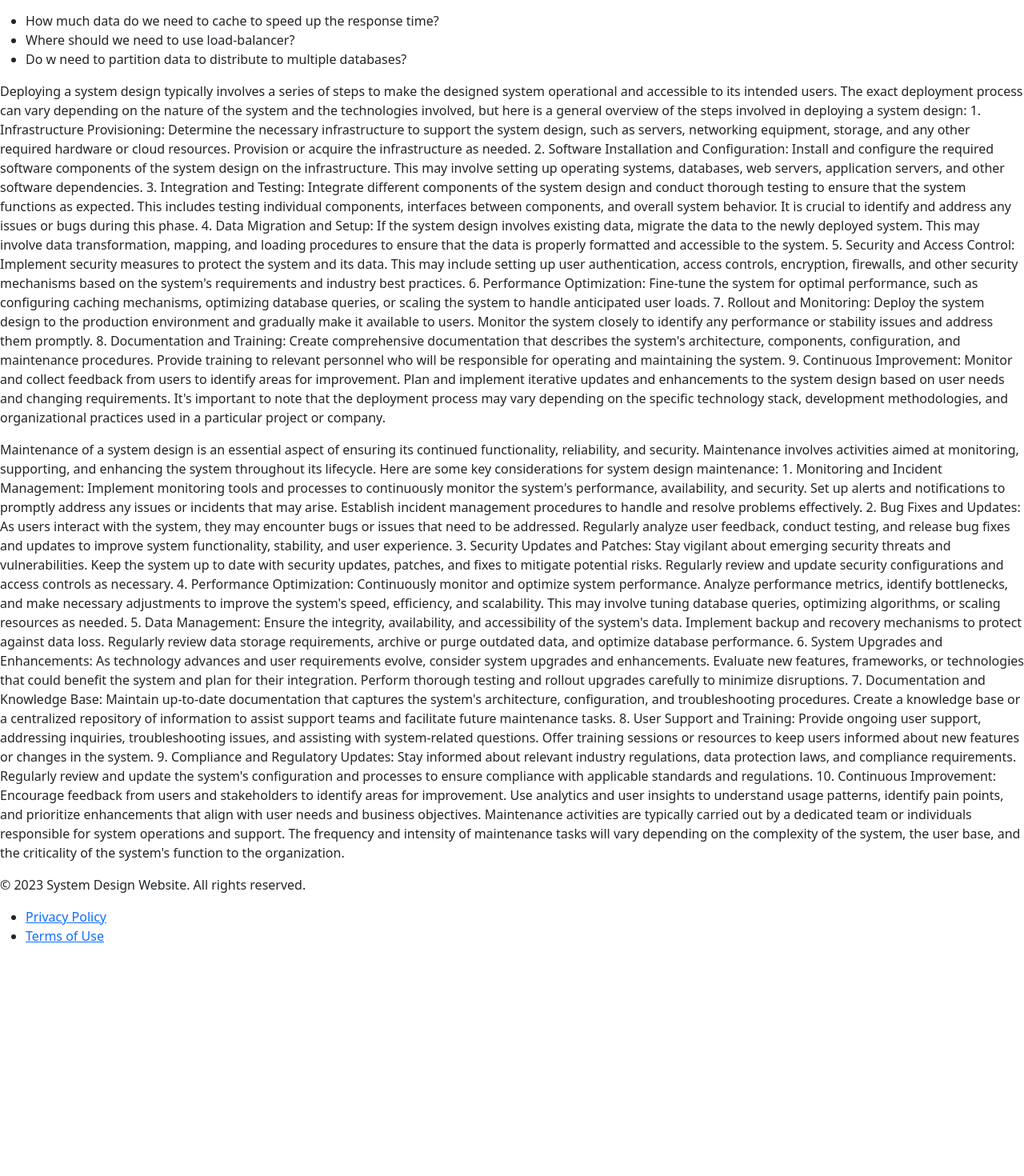
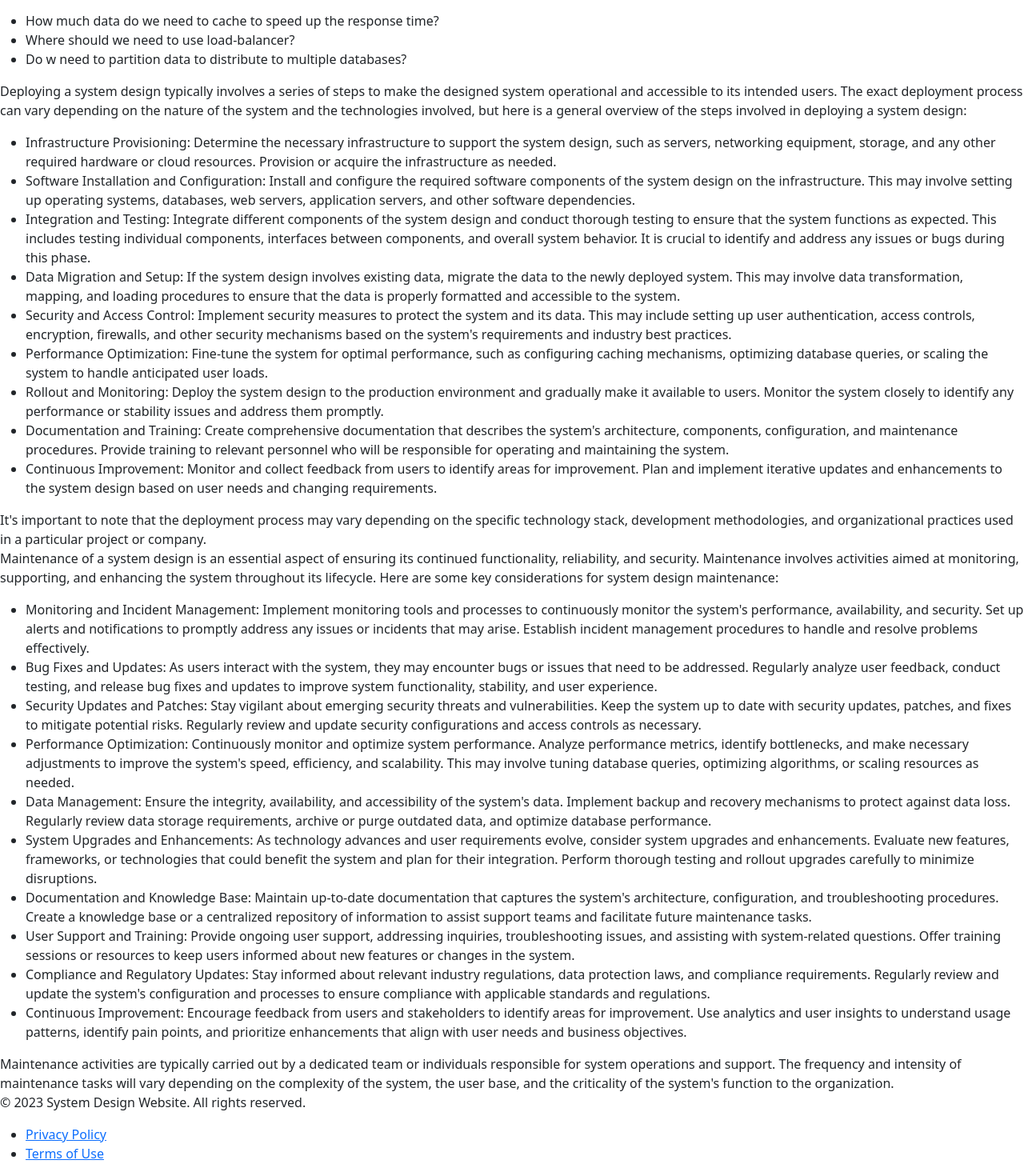
Before and after one commit to Shilpa3107/System_Design, an Angular app: page /casestudies in a window 1280 px wide. Shown: the part 700-2170 px from the top of the page at 80% size. Before the commit the page ends 1898 px from the top, so only its background shows below. Built offline with nearby package versions, Linux system fonts and the light colour scheme.

Commit message:
putting the lines in a list

```diff
--- a/src/app/casestudies/casestudies.component.html
+++ b/src/app/casestudies/casestudies.component.html
@@ -41,32 +41,33 @@ It's also important to do tradeoff analysis at this stage. Considerations like t
 
 <p>
 Deploying a system design typically involves a series of steps to make the designed system operational and accessible to its intended users. The exact deployment process can vary depending on the nature of the system and the technologies involved, but here is a general overview of the steps involved in deploying a system design:
+<ul>
+<li> Infrastructure Provisioning: Determine the necessary infrastructure to support the system design, such as servers, networking equipment, storage, and any other required hardware or cloud resources. Provision or acquire the infrastructure as needed.</li>
+<li> Software Installation and Configuration: Install and configure the required software components of the system design on the infrastructure. This may involve setting up operating systems, databases, web servers, application servers, and other software dependencies.</li>
+<li>  Integration and Testing: Integrate different components of the system design and conduct thorough testing to ensure that the system functions as expected. This includes testing individual components, interfaces between components, and overall system behavior. It is crucial to identify and address any issues or bugs during this phase.</li>
+<li>  Data Migration and Setup: If the system design involves existing data, migrate the data to the newly deployed system. This may involve data transformation, mapping, and loading procedures to ensure that the data is properly formatted and accessible to the system.</li>
+<li>  Security and Access Control: Implement security measures to protect the system and its data. This may include setting up user authentication, access controls, encryption, firewalls, and other security mechanisms based on the system's requirements and industry best practices.</li>
+<li>  Performance Optimization: Fine-tune the system for optimal performance, such as configuring caching mechanisms, optimizing database queries, or scaling the system to handle anticipated user loads.</li>
+<li>  Rollout and Monitoring: Deploy the system design to the production environment and gradually make it available to users. Monitor the system closely to identify any performance or stability issues and address them promptly.</li>
+<li>  Documentation and Training: Create comprehensive documentation that describes the system's architecture, components, configuration, and maintenance procedures. Provide training to relevant personnel who will be responsible for operating and maintaining the system.</li>
+<li>  Continuous Improvement: Monitor and collect feedback from users to identify areas for improvement. Plan and implement iterative updates and enhancements to the system design based on user needs and changing requirements.</li>
+</ul>
+It's important to note that the deployment process may vary depending on the specific technology stack, development methodologies, and organizational practices used in a particular project or company.
 
-1. Infrastructure Provisioning: Determine the necessary infrastructure to support the system design, such as servers, networking equipment, storage, and any other required hardware or cloud resources. Provision or acquire the infrastructure as needed.
-2. Software Installation and Configuration: Install and configure the required software components of the system design on the infrastructure. This may involve setting up operating systems, databases, web servers, application servers, and other software dependencies.
-3. Integration and Testing: Integrate different components of the system design and conduct thorough testing to ensure that the system functions as expected. This includes testing individual components, interfaces between components, and overall system behavior. It is crucial to identify and address any issues or bugs during this phase.
-4. Data Migration and Setup: If the system design involves existing data, migrate the data to the newly deployed system. This may involve data transformation, mapping, and loading procedures to ensure that the data is properly formatted and accessible to the system.
-5. Security and Access Control: Implement security measures to protect the system and its data. This may include setting up user authentication, access controls, encryption, firewalls, and other security mechanisms based on the system's requirements and industry best practices.
-6. Performance Optimization: Fine-tune the system for optimal performance, such as configuring caching mechanisms, optimizing database queries, or scaling the system to handle anticipated user loads.
-7. Rollout and Monitoring: Deploy the system design to the production environment and gradually make it available to users. Monitor the system closely to identify any performance or stability issues and address them promptly.
-8. Documentation and Training: Create comprehensive documentation that describes the system's architecture, components, configuration, and maintenance procedures. Provide training to relevant personnel who will be responsible for operating and maintaining the system.
-9. Continuous Improvement: Monitor and collect feedback from users to identify areas for improvement. Plan and implement iterative updates and enhancements to the system design based on user needs and changing requirements.
-It's important to note that the deployment process may vary depending on the specific technology stack, development methodologies, and organizational practices used in a particular project or company.
-</p>
 <p>
 Maintenance of a system design is an essential aspect of ensuring its continued functionality, reliability, and security. Maintenance involves activities aimed at monitoring, supporting, and enhancing the system throughout its lifecycle. Here are some key considerations for system design maintenance:
+<ul>
+<li> Monitoring and Incident Management: Implement monitoring tools and processes to continuously monitor the system's performance, availability, and security. Set up alerts and notifications to promptly address any issues or incidents that may arise. Establish incident management procedures to handle and resolve problems effectively.</li>
+<li>  Bug Fixes and Updates: As users interact with the system, they may encounter bugs or issues that need to be addressed. Regularly analyze user feedback, conduct testing, and release bug fixes and updates to improve system functionality, stability, and user experience.</li>
+<li> Security Updates and Patches: Stay vigilant about emerging security threats and vulnerabilities. Keep the system up to date with security updates, patches, and fixes to mitigate potential risks. Regularly review and update security configurations and access controls as necessary.</li>
+<li>  Performance Optimization: Continuously monitor and optimize system performance. Analyze performance metrics, identify bottlenecks, and make necessary adjustments to improve the system's speed, efficiency, and scalability. This may involve tuning database queries, optimizing algorithms, or scaling resources as needed.</li>
+<li>  Data Management: Ensure the integrity, availability, and accessibility of the system's data. Implement backup and recovery mechanisms to protect against data loss. Regularly review data storage requirements, archive or purge outdated data, and optimize database performance.</li>
+<li>  System Upgrades and Enhancements: As technology advances and user requirements evolve, consider system upgrades and enhancements. Evaluate new features, frameworks, or technologies that could benefit the system and plan for their integration. Perform thorough testing and rollout upgrades carefully to minimize disruptions.</li>
+<li>  Documentation and Knowledge Base: Maintain up-to-date documentation that captures the system's architecture, configuration, and troubleshooting procedures. Create a knowledge base or a centralized repository of information to assist support teams and facilitate future maintenance tasks.</li>
+<li>  User Support and Training: Provide ongoing user support, addressing inquiries, troubleshooting issues, and assisting with system-related questions. Offer training sessions or resources to keep users informed about new features or changes in the system.</li>
+<li> Compliance and Regulatory Updates: Stay informed about relevant industry regulations, data protection laws, and compliance requirements. Regularly review and update the system's configuration and processes to ensure compliance with applicable standards and regulations.</li>
+<li>  Continuous Improvement: Encourage feedback from users and stakeholders to identify areas for improvement. Use analytics and user insights to understand usage patterns, identify pain points, and prioritize enhancements that align with user needs and business objectives.</li>
+</ul>
+Maintenance activities are typically carried out by a dedicated team or individuals responsible for system operations and support. The frequency and intensity of maintenance tasks will vary depending on the complexity of the system, the user base, and the criticality of the system's function to the organization.
 
-1. Monitoring and Incident Management: Implement monitoring tools and processes to continuously monitor the system's performance, availability, and security. Set up alerts and notifications to promptly address any issues or incidents that may arise. Establish incident management procedures to handle and resolve problems effectively.
-2. Bug Fixes and Updates: As users interact with the system, they may encounter bugs or issues that need to be addressed. Regularly analyze user feedback, conduct testing, and release bug fixes and updates to improve system functionality, stability, and user experience.
-3. Security Updates and Patches: Stay vigilant about emerging security threats and vulnerabilities. Keep the system up to date with security updates, patches, and fixes to mitigate potential risks. Regularly review and update security configurations and access controls as necessary.
-4. Performance Optimization: Continuously monitor and optimize system performance. Analyze performance metrics, identify bottlenecks, and make necessary adjustments to improve the system's speed, efficiency, and scalability. This may involve tuning database queries, optimizing algorithms, or scaling resources as needed.
-5. Data Management: Ensure the integrity, availability, and accessibility of the system's data. Implement backup and recovery mechanisms to protect against data loss. Regularly review data storage requirements, archive or purge outdated data, and optimize database performance.
-6. System Upgrades and Enhancements: As technology advances and user requirements evolve, consider system upgrades and enhancements. Evaluate new features, frameworks, or technologies that could benefit the system and plan for their integration. Perform thorough testing and rollout upgrades carefully to minimize disruptions.
-7. Documentation and Knowledge Base: Maintain up-to-date documentation that captures the system's architecture, configuration, and troubleshooting procedures. Create a knowledge base or a centralized repository of information to assist support teams and facilitate future maintenance tasks.
-8. User Support and Training: Provide ongoing user support, addressing inquiries, troubleshooting issues, and assisting with system-related questions. Offer training sessions or resources to keep users informed about new features or changes in the system.
-9. Compliance and Regulatory Updates: Stay informed about relevant industry regulations, data protection laws, and compliance requirements. Regularly review and update the system's configuration and processes to ensure compliance with applicable standards and regulations.
-10. Continuous Improvement: Encourage feedback from users and stakeholders to identify areas for improvement. Use analytics and user insights to understand usage patterns, identify pain points, and prioritize enhancements that align with user needs and business objectives.
-
-Maintenance activities are typically carried out by a dedicated team or individuals responsible for system operations and support. The frequency and intensity of maintenance tasks will vary depending on the complexity of the system, the user base, and the criticality of the system's function to the organization.
-</p>
 </section>
```
